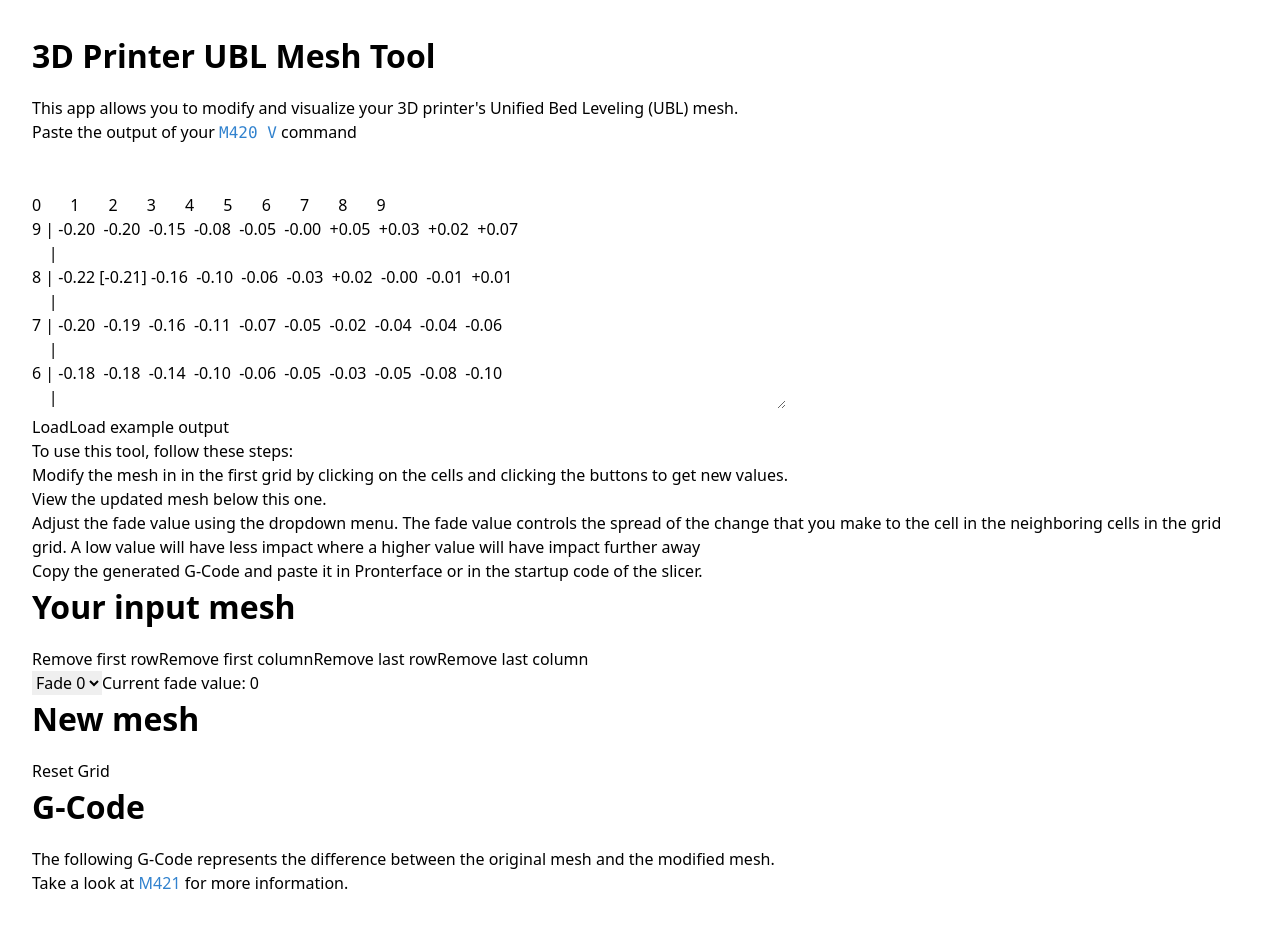
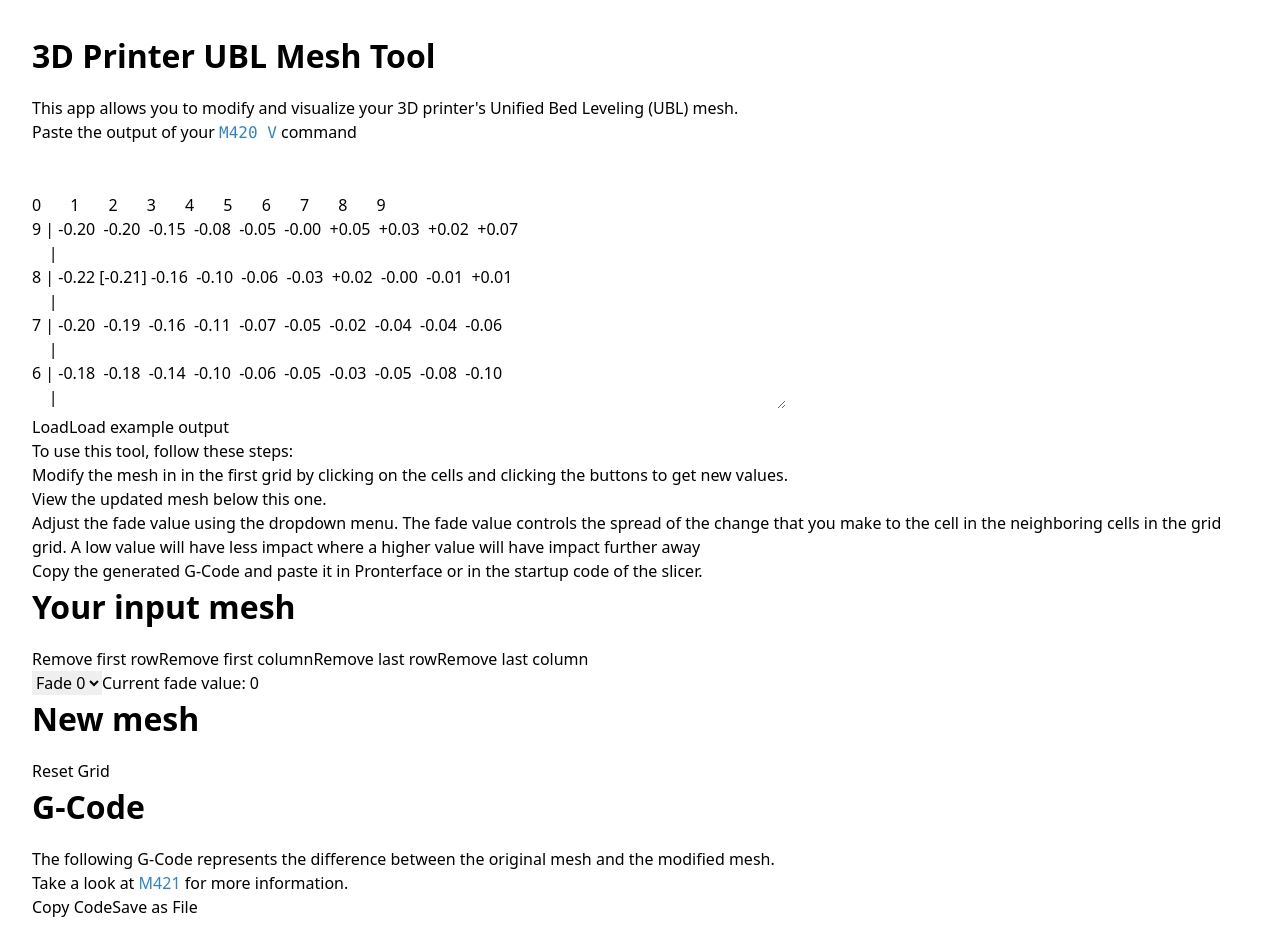
Before and after one commit to alber70g/3d-printer-ubl-mesh-tool, a React (Vite) app: page / in a window 1280 px wide. Before the commit the page ends 927 px from the top, so only its background shows below. Built offline with nearby package versions, Linux system fonts and the light colour scheme.

Commit message:
add code copy and file download

```diff
--- a/src/App.tsx
+++ b/src/App.tsx
@@ -154,13 +154,38 @@ function App() {
             </a>{" "}
             for more information.
           </p>
-          <pre className="bg-gray-100 p-4">
+          <button
+            className="bg-blue-500 hover:bg-blue-700 text-white font-bold py-2 px-4 rounded mr-2"
+            onClick={() => {
+              const gCode = checkGrids(grid1, grid2) ? generateGCode(grid1, grid2) : "";
+              navigator.clipboard.writeText(gCode);
+            }}
+          >
+            Copy Code
+          </button>
+          <button
+            className="bg-green-500 hover:bg-green-700 text-white font-bold py-2 px-4 rounded mb-2"
+            onClick={() => saveTextAsFile(generateGCode(grid1, grid2), "update-grid.gcode")}
+          >
+            Save as File
+          </button>
+          <pre id="codeblock" className="bg-gray-100 p-4">
             {checkGrids(grid1, grid2) && generateGCode(grid1, grid2)}
           </pre>
         </section>
       </div>
     </>
   );
+}
+
+function saveTextAsFile(text: string, fileName: string) {
+  const element = document.createElement("a");
+  const file = new Blob([text], { type: "text/plain" });
+  element.href = URL.createObjectURL(file);
+  element.download = fileName;
+  document.body.appendChild(element);
+  element.click();
+  document.body.removeChild(element);
 }
 
 function checkGrids(array1: number[][], array2: number[][]) {
```
